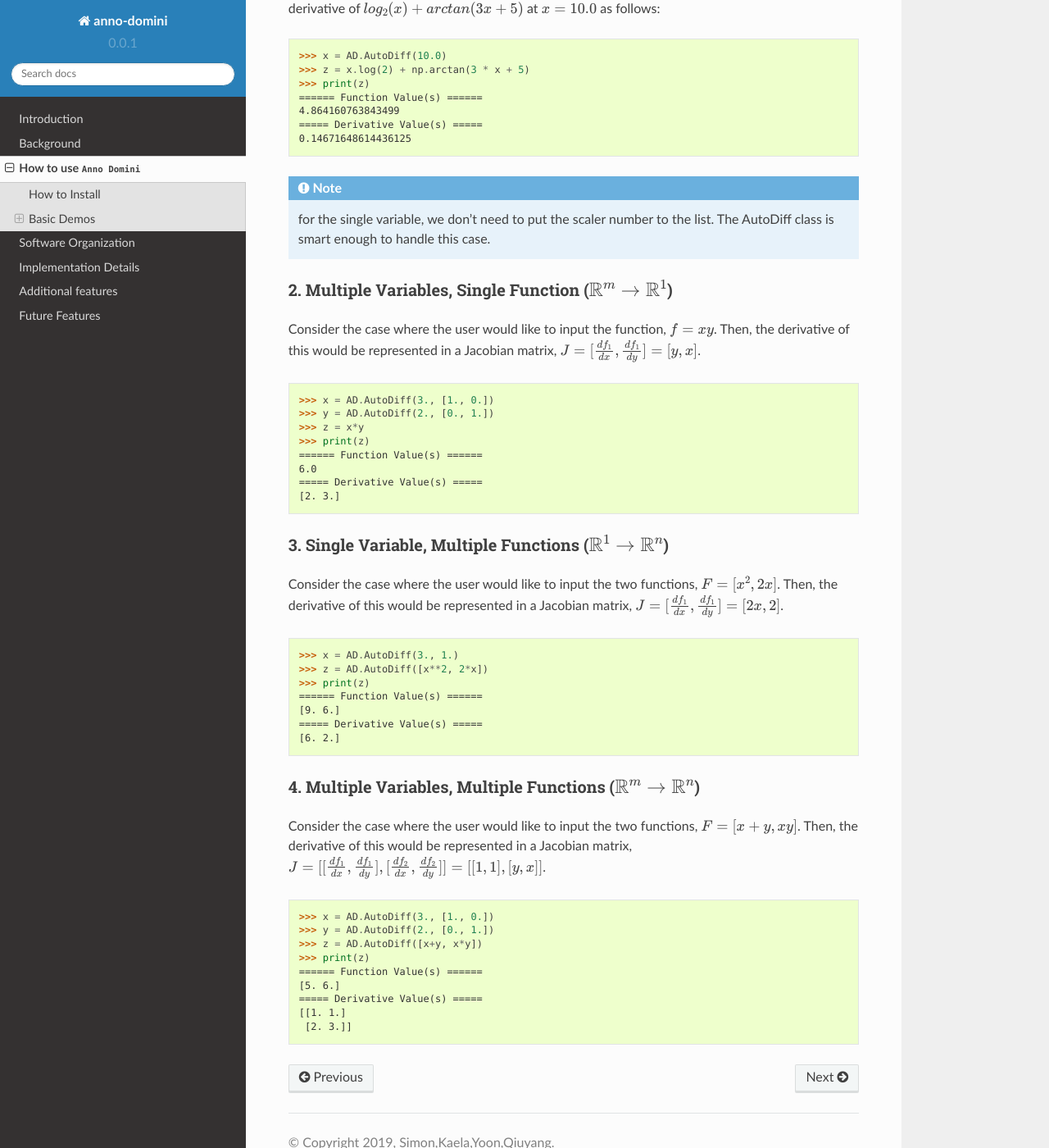
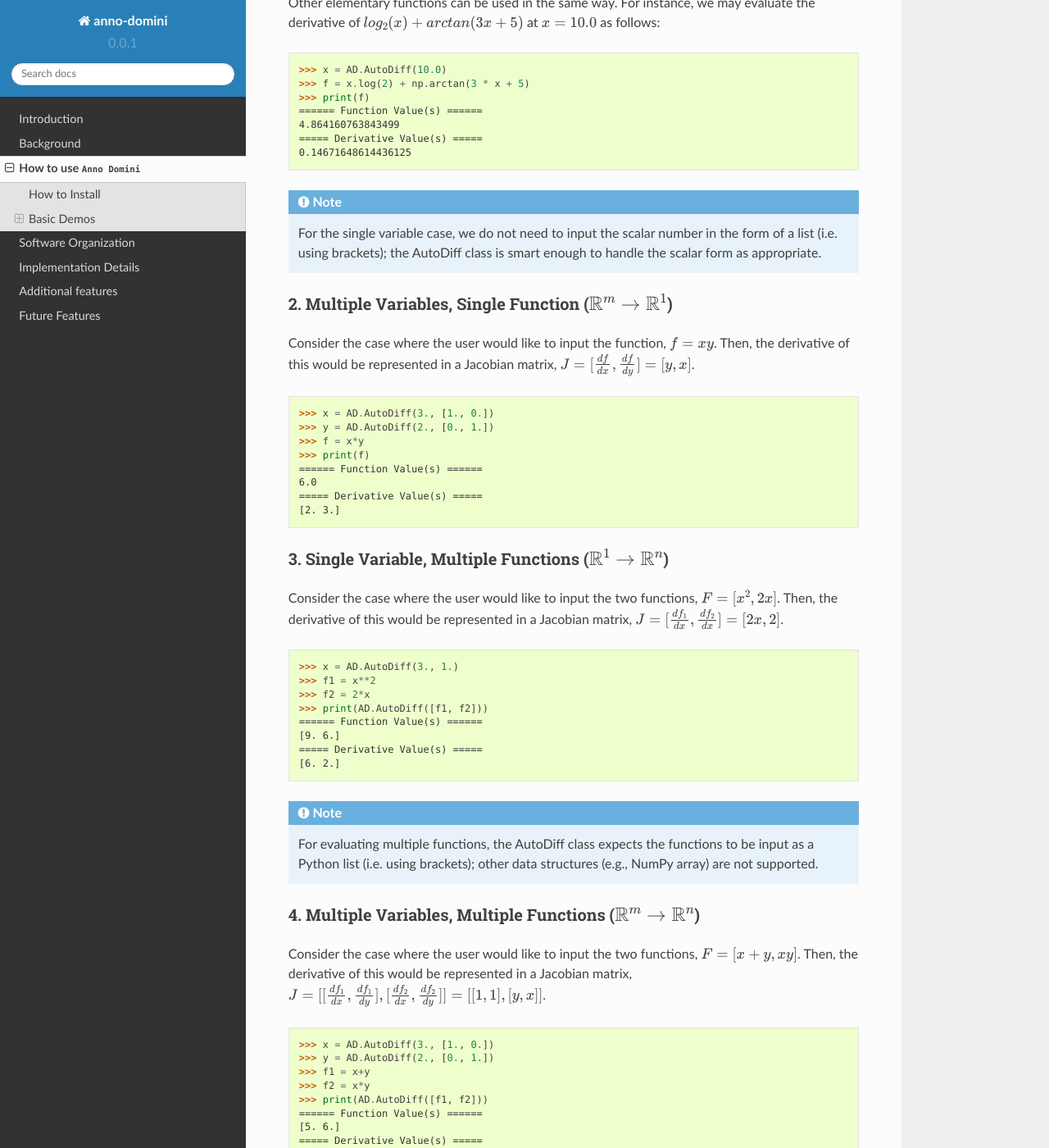
Before and after one commit to anno-domini-207/auto-diff, a Sphinx documentation site: the page built from docs/source/how_to_use.rst, in a window 1280 px wide and 1400 px high, scrolled down 1521 px. Shown: the whole window at 82% size. Built offline with Sphinx 7.4.7 and the Read the Docs theme 2.0.0, drawn with Linux system fonts in a browser that asks for light colours; some of the changed text lies outside the part shown.

Commit message:
Fix typos; use better notations for demos

```diff
--- a/docs/source/how_to_use.rst
+++ b/docs/source/how_to_use.rst
@@ -36,7 +37,7 @@ How to Install
     >>> quit()
     $ deactivate
 
-.. note:: Numpy and Pytest are also required. If they are missing an error message will indicate as much.
+.. note:: For using additional features, SciPy and tqdm packages are also required.
 
 Basic Demos
 ------------
@@ -54,8 +55,8 @@ Suppose we want to to find the derivative of :math:`x^2+2x+1`. We can the utiliz
     1.5
     ===== Derivative Value(s) =====
     1.0
-    >>> z = x**2 + 2*x + 1
-    >>> print(z)
+    >>> f = x**2 + 2*x + 1
+    >>> print(f)
     ====== Function Value(s) ======
     6.25
     ===== Derivative Value(s) =====
@@ -65,9 +66,9 @@ We can access only the value or derivative component as follows:
 
 .. code-block:: python
 
-    >>> print(z.val)
+    >>> print(f.val)
     6.25
-    >>> print(z.der)
+    >>> print(f.der)
     5.0
 
 Other elementary functions can be used in the same way.  For instance, we may evaluate the derivative of :math:`log_{2}(x)+arctan(3x+5)` at :math:`x = 10.0` as follows:
@@ -75,28 +76,28 @@ Other elementary functions can be used in the same way.  For instance, we may ev
 .. code-block:: python
 
     >>> x = AD.AutoDiff(10.0)
-    >>> z = x.log(2) + np.arctan(3 * x + 5)
-    >>> print(z)
+    >>> f = x.log(2) + np.arctan(3 * x + 5)
+    >>> print(f)
     ====== Function Value(s) ======
     4.864160763843499
     ===== Derivative Value(s) =====
     0.14671648614436125
 
-.. note:: for the single variable, we don't need to put the scaler number to the list. The AutoDiff class is smart enough to handle this case.
+.. note:: For the single variable case, we do not need to input the scalar number in the form of a list (i.e. using brackets); the AutoDiff class is smart enough to handle the scalar form as appropriate.
 
 2. Multiple Variables, Single Function (:math:`\mathbb{R}^m \rightarrow \mathbb{R}^1`)
 ~~~~~~~~~~~~~~~~~~~~~~~~~~~~~~~~~~~~~~~~~~~~~~~~~~~~~~~~~~~~~~~~~~~~~~~~~~~~~~~~~~~~~~
 
 Consider the case where the user would like to input the function,
 :math:`f = xy`. Then, the derivative of this would be represented in a Jacobian matrix,
-:math:`J = [\frac{df_1}{dx}, \frac{df_1}{dy}] = [y,x]`.
+:math:`J = [\frac{df}{dx}, \frac{df}{dy}] = [y,x]`.
 
 .. code-block:: python
 
     >>> x = AD.AutoDiff(3., [1., 0.])
     >>> y = AD.AutoDiff(2., [0., 1.])
-    >>> z = x*y
-    >>> print(z)
+    >>> f = x*y
+    >>> print(f)
     ====== Function Value(s) ======
     6.0
     ===== Derivative Value(s) =====
@@ -107,17 +108,20 @@ Consider the case where the user would like to input the function,
 
 Consider the case where the user would like to input the two functions,
 :math:`F = [x^2, 2x]`. Then, the derivative of this would be represented in a Jacobian matrix,
-:math:`J = [\frac{df_1}{dx}, \frac{df_1}{dy}] = [2x,2]`.
+:math:`J = [\frac{df_1}{dx}, \frac{df_2}{dx}] = [2x,2]`.
 
 .. code-block:: python
 
     >>> x = AD.AutoDiff(3., 1.)
-    >>> z = AD.AutoDiff([x**2, 2*x])
-    >>> print(z)
+    >>> f1 = x**2
+    >>> f2 = 2*x
+    >>> print(AD.AutoDiff([f1, f2]))
     ====== Function Value(s) ======
     [9. 6.]
     ===== Derivative Value(s) =====
     [6. 2.]
+
+.. note:: For evaluating multiple functions, the AutoDiff class expects the functions to be input as a Python list (i.e. using brackets); other data structures (e.g., NumPy array) are not supported.
 
 4. Multiple Variables, Multiple Functions (:math:`\mathbb{R}^m \rightarrow \mathbb{R}^n`)
 ~~~~~~~~~~~~~~~~~~~~~~~~~~~~~~~~~~~~~~~~~~~~~~~~~~~~~~~~~~~~~~~~~~~~~~~~~~~~~~~~~~~~~~~~~
@@ -130,8 +134,9 @@ Consider the case where the user would like to input the two functions,
 
     >>> x = AD.AutoDiff(3., [1., 0.])
     >>> y = AD.AutoDiff(2., [0., 1.])
-    >>> z = AD.AutoDiff([x+y, x*y])
-    >>> print(z)
+    >>> f1 = x+y
+    >>> f2 = x*y
+    >>> print(AD.AutoDiff([f1, f2]))
     ====== Function Value(s) ======
     [5. 6.]
     ===== Derivative Value(s) =====
```
Also changed, not shown: other parts of docs/source/how_to_use.rst (+3 -2 lines).
